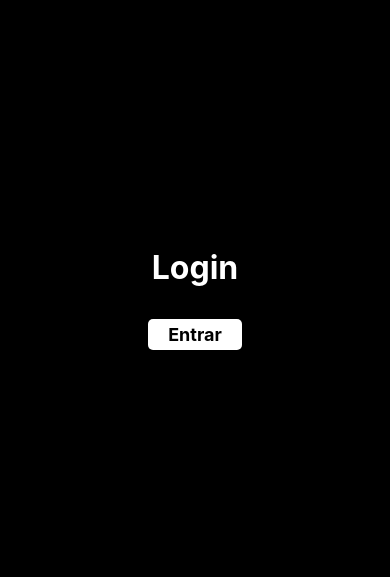
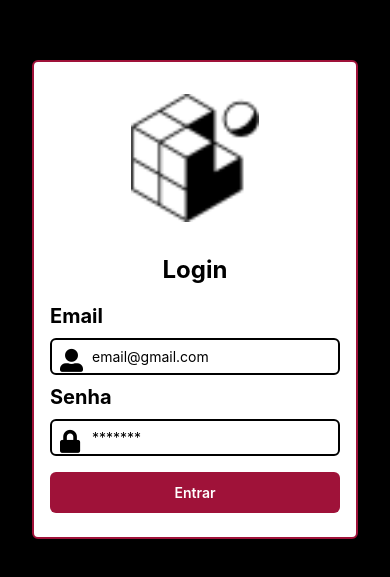
Before and after one commit to LucasDCoelho/Gerenciador-de-Lojas-Native, a React Native app: screen /dasboard in a window 390 px wide. Before the commit this address had no page. Shown: the part 123-700 px from the top of the page. Built offline with nearby package versions, Linux system fonts and the light colour scheme.

Commit message:
'calendar'

```diff
--- a/app.json
+++ b/app.json
@@ -11,9 +11,7 @@
       "resizeMode": "contain",
       "backgroundColor": "#ffffff"
     },
-    "assetBundlePatterns": [
-      "**/*"
-    ],
+    "assetBundlePatterns": ["**/*"],
     "ios": {
       "supportsTablet": true
     },
@@ -31,6 +29,14 @@
       "eas": {
         "projectId": "02d84bcc-dc83-4bb1-a257-1518ff6a5825"
       }
-    }
+    },
+    "plugins": [
+      [
+        "expo-calendar",
+        {
+          "calendarPermission": "The app needs to access your calendar."
+        }
+      ]
+    ]
   }
 }
--- a/package.json
+++ b/package.json
@@ -16,6 +16,7 @@
     "@react-navigation/native-stack": "^6.9.12",
     "@react-navigation/stack": "^6.3.16",
     "expo": "~48.0.18",
+    "expo-calendar": "~11.1.1",
     "expo-status-bar": "~1.4.4",
     "nativewind": "^2.0.11",
     "react": "18.2.0",
--- a/src/components/Button.tsx
+++ b/src/components/Button.tsx
@@ -1,15 +1,21 @@
-import { StyledButton } from "../utils/styles";
 import { Pressable, Text } from "react-native";
+import { StyledComponent } from "nativewind";
 
 interface Btn {
   Label: string;
   onPress?: () => void;
+  className?: string
 }
 
-  export const Button = ({ Label, onPress }: Btn) => {
+export const Button = ({ Label, onPress, className, ...rest }: Btn) => {
   return (
-      <Pressable style={StyledButton.Container} onPress={onPress}>
-        <Text style={StyledButton.Label}>{Label}</Text>
-      </Pressable>
+    <StyledComponent
+      component={Pressable}
+      className={`w-full justify-center items-center py-3 my-2 rounded-md bg-rose-800 active:bg-rose-950`}
+      onPress={onPress}
+      {...rest}
+      >
+      <Text className="text-md font-semibold text-white">{Label}</Text>
+    </StyledComponent>
   );
 };
--- a/src/components/Drawer/index.tsx
+++ b/src/components/Drawer/index.tsx
@@ -4,7 +4,7 @@ import { TabNavigate } from "../Tabs";
 
 import Dasboard from "../../screens/dasboard";
 import { CustomDrawer } from "./customDrawer";
-import { HeaderDrawer } from "../headerDrawer";
+import { HeaderDrawer } from "./headerDrawer";
 
 export const DrawerNavigate = () => {
   const Drawer = createDrawerNavigator();
@@ -18,7 +18,7 @@ export const DrawerNavigate = () => {
         name="route"
         component={TabNavigate}
         options={{
-          drawerLabel: "Home",
+          drawerLabel: "Pagina Inicial",
           drawerLabelStyle: { marginLeft: -20 },
           drawerActiveBackgroundColor: "#881337",
           drawerActiveTintColor: "#ffffff",
--- a/src/components/Tabs/index.tsx
+++ b/src/components/Tabs/index.tsx
@@ -4,11 +4,18 @@ import Icon from "@expo/vector-icons/FontAwesome";
 import Home from "../../screens/home/home";
 import Settings from "../../screens/home/settings";
 import Meeting from "../../screens/home/meeting";
+import { View } from "react-native";
 
 export const TabNavigate = () => {
   const Tab = createBottomTabNavigator();
   return (
-    <Tab.Navigator screenOptions={{ headerShown: false }}>
+    <Tab.Navigator
+      screenOptions={{
+        headerShown: false,
+        tabBarActiveTintColor: "#881337",
+        tabBarShowLabel: false,
+      }}
+      initialRouteName="Home">
       <Tab.Screen
         name="Reuniões"
         component={Meeting}
@@ -16,16 +23,18 @@ export const TabNavigate = () => {
           tabBarLabel: "Reuniões",
           tabBarIcon: ({ size, color }) => (
             <Icon name="users" size={size} color={color} />
-          ),
-        }}
-      />
+            ),
+          }}
+          />
       <Tab.Screen
         name="Home"
         component={Home}
         options={{
           tabBarLabel: "Home",
           tabBarIcon: ({ size, color }) => (
-            <Icon name="home" size={size} color={color} />
+            <View className="h-20 w-20 rounded-full justify-center items-center shadow-md shadow-black mb-10 bg-black">
+                        <Icon name="home" size={36} color={color} />
+            </View>
           ),
         }}
       />
@@ -35,7 +44,7 @@ export const TabNavigate = () => {
         options={{
           tabBarLabel: "Ajustes",
           tabBarIcon: ({ size, color }) => (
-            <Icon name="gear" size={size} color={color} />
+            <Icon name="gear" size={32} color={color} />
           ),
         }}
       />
--- /dev/null
+++ b/src/components/calendar.tsx
@@ -0,0 +1,10 @@
+import * as Calendar from 'expo-calendar';
+
+import { View, Text } from "react-native";
+
+export const CalendarView = () => {
+  return (
+    <View className="w-full h-80 p-4 bg-white rounded-md">
+    </View>
+  );
+};
--- /dev/null
+++ b/src/components/input.tsx
@@ -0,0 +1,35 @@
+import React from 'react'
+import { FontAwesome5 } from '@expo/vector-icons'
+import { Text, View, TextInput, InputModeOptions } from "react-native";
+
+interface Btn {
+  label: string;
+  inputIcon: string;
+  placeholder: string;
+  password?: boolean;
+  maxLength?:number;
+  inputMode: InputModeOptions | undefined;
+}
+
+export const Input = ({ label, inputIcon, inputMode, placeholder, maxLength, password }: Btn) => {
+  return (
+    <>
+      <Text className="text-xl font-bold">{label}</Text>
+      <View className="flex-row my-2">
+        <FontAwesome5
+          name={inputIcon}
+          size={23}
+          color={"black"}
+          style={{ position: "absolute", margin: 10, zIndex:30}}
+        />
+        <TextInput
+          className="border-2 px-10 py-2 rounded-md w-full focus:bg-slate-200 focus:border-rose-800"
+          placeholder={placeholder}
+          inputMode={inputMode}
+          maxLength={maxLength}
+          secureTextEntry={password}
+        />
+      </View>
+    </>
+  );
+};
--- a/src/screens/home/home.tsx
+++ b/src/screens/home/home.tsx
@@ -1,10 +1,11 @@
 import "react-native-gesture-handler";
 import { ScrollView, Text, View } from "react-native";
+import { Calendar } from "../../components/calendar";
 
 const Home = () =>{
   return (
-<View className="flex-1 bg-slate-500">
-  <Text className="text-2xl font-bold text-white bg-slate-800 text-center p-2 mx-2 rounded-md my-2">Calendario</Text>
+<View className="flex-1 p-2 bg-slate-500">
+  <Calendar/>
   <ScrollView horizontal>
   <View className="w-32 bg-black border border-white mx-1"/>
   <View className="w-32 bg-black border border-white mx-1"/>
--- a/src/screens/home/settings.tsx
+++ b/src/screens/home/settings.tsx
@@ -1,18 +1,20 @@
 import "react-native-gesture-handler";
-import  Icon  from '@expo/vector-icons/FontAwesome'
+import Icon from "@expo/vector-icons/FontAwesome";
 import { Text, View } from "react-native";
-import { Button } from "../../components/Button";
+import { Button } from "../../components/button";
 
 const Settings = () => {
   return (
-    <View className="flex-1 justify-center items-center">
-      <View className="p-4 rounded-md bg-slate-500">
+    <View className="flex-1 px-20 justify-center items-center">
+      <View className="w-full p-4 rounded-md bg-slate-500">
         <View className="flex-row items-start">
-          <Icon name={'trash'} size={23} color={'white'}/>
+          <Icon name={"trash"} size={23} color={"white"} />
           <Text className="text-slate-300 ml-4">Delete This Store</Text>
         </View>
-          <Text className="w-48 text-slate-300 my-4" numberOfLines={3}>Lorem ipsum dolor sit ame adipisicing elit. Ut in voluptas numquam accusamus a</Text>
-          <Button Label="Delete Store"/>
+        <Text className="w-full text-slate-300 my-4" numberOfLines={3}>
+          Lorem ipsum dolor sit, amet consectetur adipisicing elit. Magni culpa officiis laboriosam consequatur, officia, eos et perferendis deserunt dolores reiciendis saepe debitis. Ad, enim eos deleniti repellendus earum ducimus culpa?
+        </Text>
+        <Button Label="Delete Store" />
       </View>
     </View>
   );
--- a/src/screens/login.tsx
+++ b/src/screens/login.tsx
@@ -1,49 +1,52 @@
 import React from "react";
-import "react-native-gesture-handler";
-import { StyleSheet, Text, View } from "react-native";
+import { Image, Text, View } from "react-native";
 
-import { Button } from "../components/Button";
 import { useNavigation } from "@react-navigation/native";
 import { AuthContext } from "../routes/app.routes";
+import { Input } from "../components/input";
+import { Button } from "../components/button";
 
 const Login = () => {
-
   const { navigate } = useNavigation();
   const { signedIn, setSignedIn } = React.useContext(AuthContext);
 
-  const ValidationAuth =()=>{
-    setSignedIn(true)
-  }
+  const ValidationAuth = () => {
+    setSignedIn(true);
+  };
 
-  React.useEffect(()=>{
-    if(!signedIn){
-      return
-    }else{
-      navigate("home")
+  React.useEffect(() => {
+    if (!signedIn) {
+      return;
+    } else {
+      navigate("home");
     }
-  },[signedIn])
+  }, [signedIn]);
 
   return (
-    <View style={styles.container}>
-      <Text style={styles.h1}>Login</Text>
-      <Button Label="Entrar" onPress={ValidationAuth} />
+    <View className="flex-1 p-8 justify-center items-center bg-black">
+      <View className="w-full justify-between p-4 m-4 rounded-md border-2 border-rose-800  items-center bg-white">
+        <Image source={require('../../assets/favicon.png')} className="w-32 h-32 m-4" resizeMode="cover"/>
+        <Text className="text-2xl my-4 font-bold">Login</Text>
+        <View>
+          <Input
+            label="Email"
+            inputIcon="user-alt"
+            inputMode="email"
+            placeholder="email@gmail.com"
+          />
+          <Input
+            label="Senha"
+            inputIcon="lock"
+            inputMode="numeric"
+            placeholder="*******"
+            maxLength={8}
+            password={true}
+          />
+        </View>
+        <Button Label="Entrar" onPress={ValidationAuth} />
+      </View>
     </View>
   );
 };
 
-const styles = StyleSheet.create({
-  container: {
-    flex: 1,
-    backgroundColor: "#000",
-    alignItems: "center",
-    justifyContent: "center",
-  },
-  h1: {
-    fontSize: 32,
-    color: "white",
-    fontWeight: "bold",
-    marginBottom: 32,
-  },
-});
-
 export default Login;
```
Also changed, not shown: src/components/Drawer/headerDrawer.tsx (renamed from src/components/headerDrawer.tsx), src/screens/notFound.tsx (line endings or trailing spaces), 1 other file (tests, documents, lock files or other folders). Lines whose indentation alone changed are shown as unchanged.
